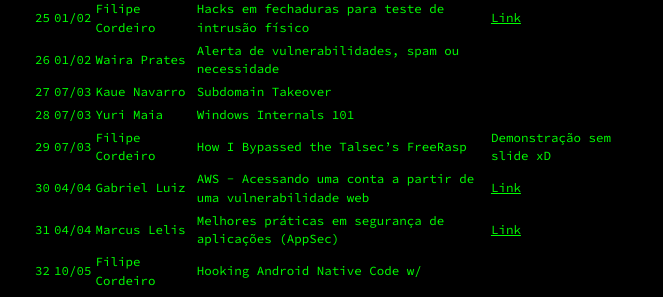
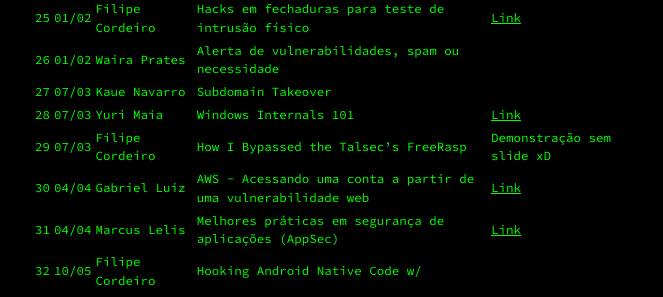
Before and after one commit to AFKConference/afkconference.github.io, a Jekyll site: the page built from talks.md, in a window 1280 px wide. Shown: the part 932-1229 px from the top of the page, without its empty margins (308-971 px from the left). Built offline with Jekyll 4.4.1, drawn with Linux system fonts in a browser that asks for light colours; our own code applies the rules of GitHub Pages for plain Markdown files.

Commit message:
Update talks.md

```diff
--- a/talks.md
+++ b/talks.md
@@ -44,7 +44,7 @@
 | 25   | 01/02 | Filipe Cordeiro     | Hacks em fechaduras para teste de intrusão físico   | [Link](assets/Hacks em fechaduras - evi3w.pdf)      |
 | 26   | 01/02 | Waira Prates        | Alerta de vulnerabilidades, spam ou necessidade     |                            |
 | 27   | 07/03 | Kaue Navarro        | Subdomain Takeover     |                            |
-| 28  | 07/03 | Yuri Maia        | Windows Internals 101     |                            |
+| 28  | 07/03 | Yuri Maia            | Windows Internals 101 | [Link](assets/AFK.conf_WindowsInternals101 - g0ttfrid.pdf)|
 | 29   | 07/03 | Filipe Cordeiro        | How I Bypassed the Talsec's FreeRasp     | Demonstração sem slide xD                            |
 | 30   | 04/04 | Gabriel Luiz        | AWS - Acessando uma conta a partir de uma vulnerabilidade web     | [Link](assets/AWS-afk.conf.pdf) |
 | 31   | 04/04 | Marcus Lelis        | Melhores práticas em segurança de aplicações (AppSec)     | [Link](assets/AppSec - AFKCONF.pptx.pdf)     |
```
